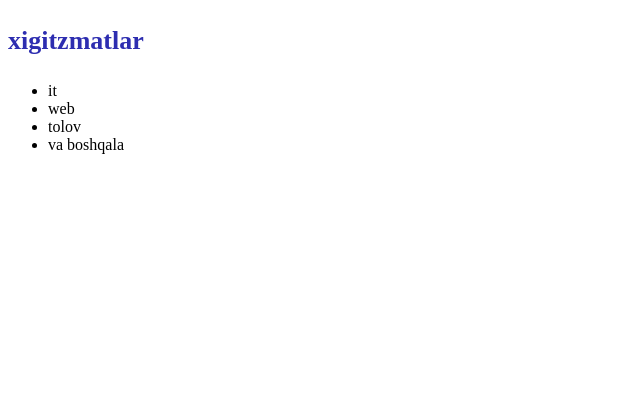
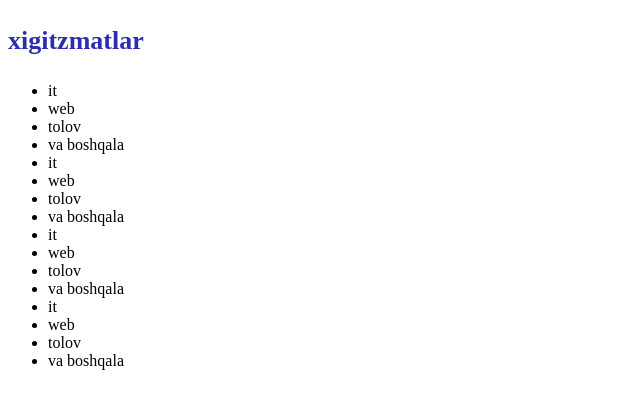
Before and after one commit to xamitov878-del/header-js, a plain HTML site: page index.html in a window 1280 px wide. Both pictures are taken after a click on the element "xigitzmatlar". Shown: the whole page, without its empty margins (0-640 px from the left). Drawn offline with Linux system fonts and the light colour scheme.

Commit message:
li kupaydi

```diff
--- a/index.html
+++ b/index.html
@@ -15,6 +15,16 @@
         <li>web</li>
         <li>tolov</li>
         <li>va boshqala</li>
+        <li>it</li>
+        <li>web</li>
+        <li>tolov</li>
+        <li>va boshqala</li><li>it</li>
+        <li>web</li>
+        <li>tolov</li>
+        <li>va boshqala</li><li>it</li>
+        <li>web</li>
+        <li>tolov</li>
+        <li>va boshqala</li>
     </ul>
 
     <script src="./script.js"></script>
```
